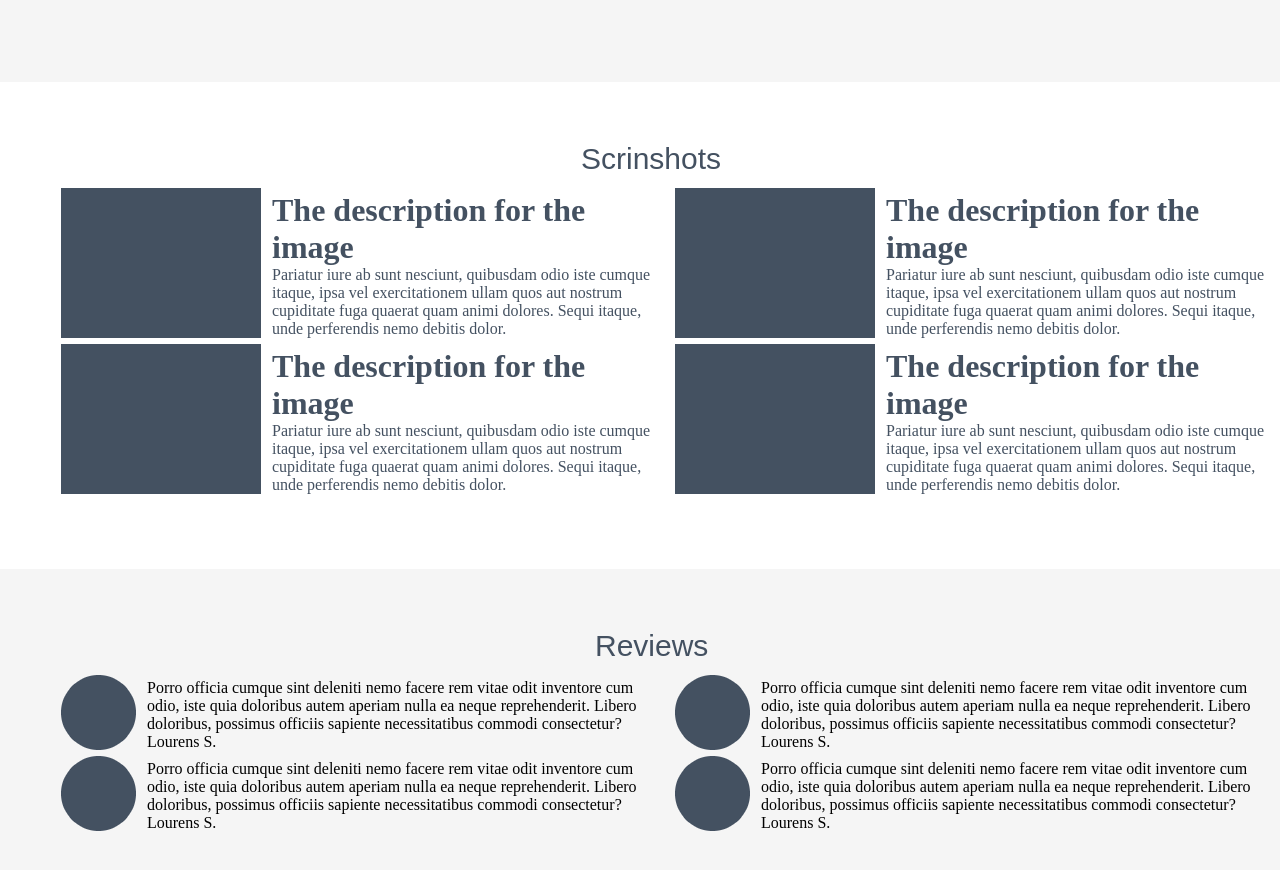
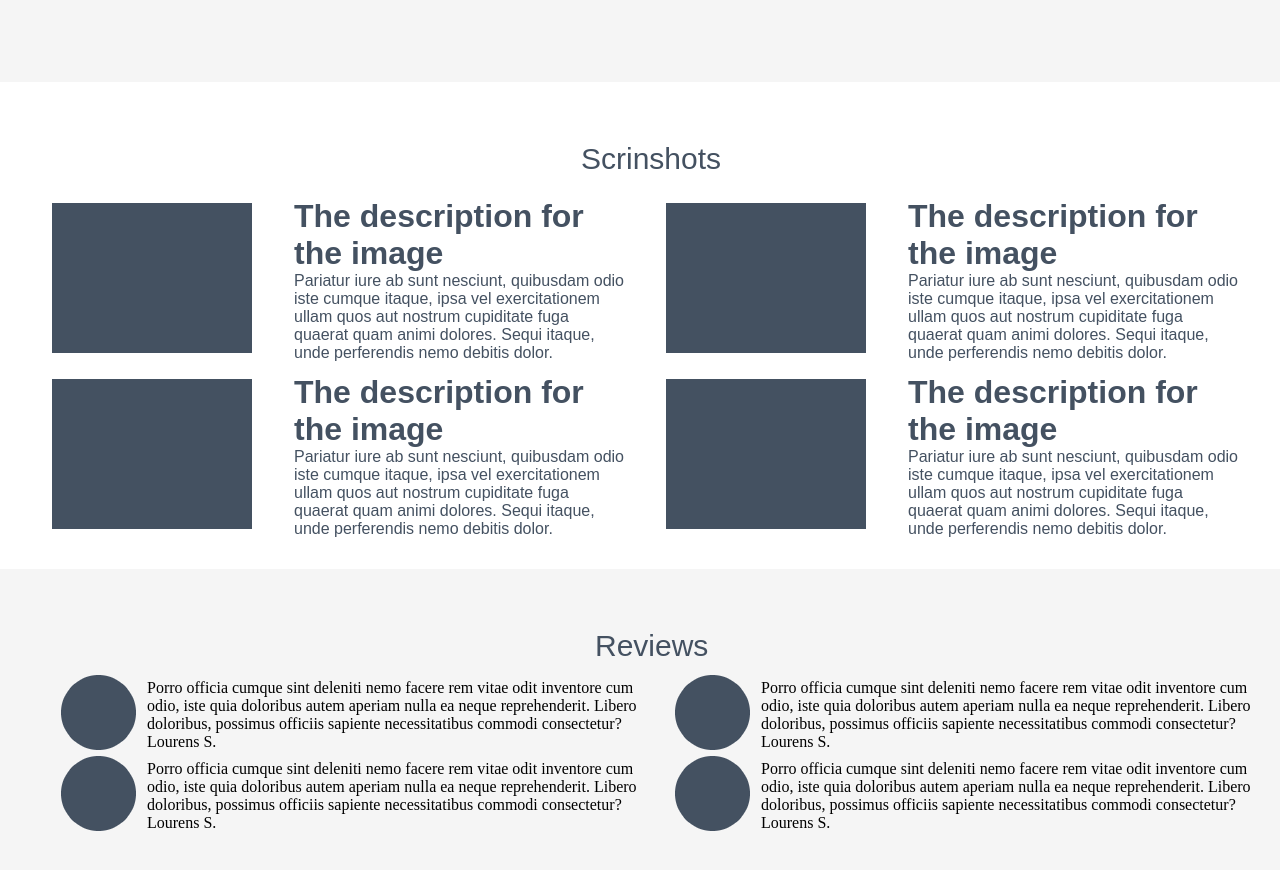
Before and after one commit to Tatianakoba/HTML-CSS, a plain HTML site: page Index.html in a window 1280 px wide. Shown: the part 1003-1873 px from the top of the page. Drawn offline with Linux system fonts and the light colour scheme.

Commit message:
Commit13

```diff
--- a/style.css
+++ b/style.css
@@ -136,7 +136,7 @@ margin-top:15px;
 .content .screenshots {
   height: 487px;
   background-color: #ffffff;
-  font-family: 'arial_italic'; /*ШРИФТ!!!*/
+  font-family: 'arial';
   color: #445161;
 }
 .screenshots .text h1 {
@@ -144,24 +144,28 @@ margin-top:15px;
 }
 .screenshots .tablescreen {
   Float:left;
-  margine-top: 35px;
+
   margin-left: 50px;
   /*вставить фигурные картинки бэкграундом, настроить ячейки таблицы через одну*/
 }
 .tablescreen td {
-  padding-left: 9px;
+  padding-top:10px;
+  padding-right:40px;
+  vertical-align: middle;
 }
-/*поменять расположение в ячейках таблицы*/
+.tablescreen  tr {
+  vertical-align: middle;
+}
 .tablescreen h1: {
 color: #445161;
 font-family: 'arial';
-font-size: 24px;
+font-size: 14px;
 font-weight: 400;
 } /*разобраться со шрифтом*/
 .content .reviews {
   height: 424px;
   background-color: #f5f5f5;
-}
+} /*ШРИФТ!!!*/
 .reviews .text h1 {
   margin-left: 585px;
 }
```
